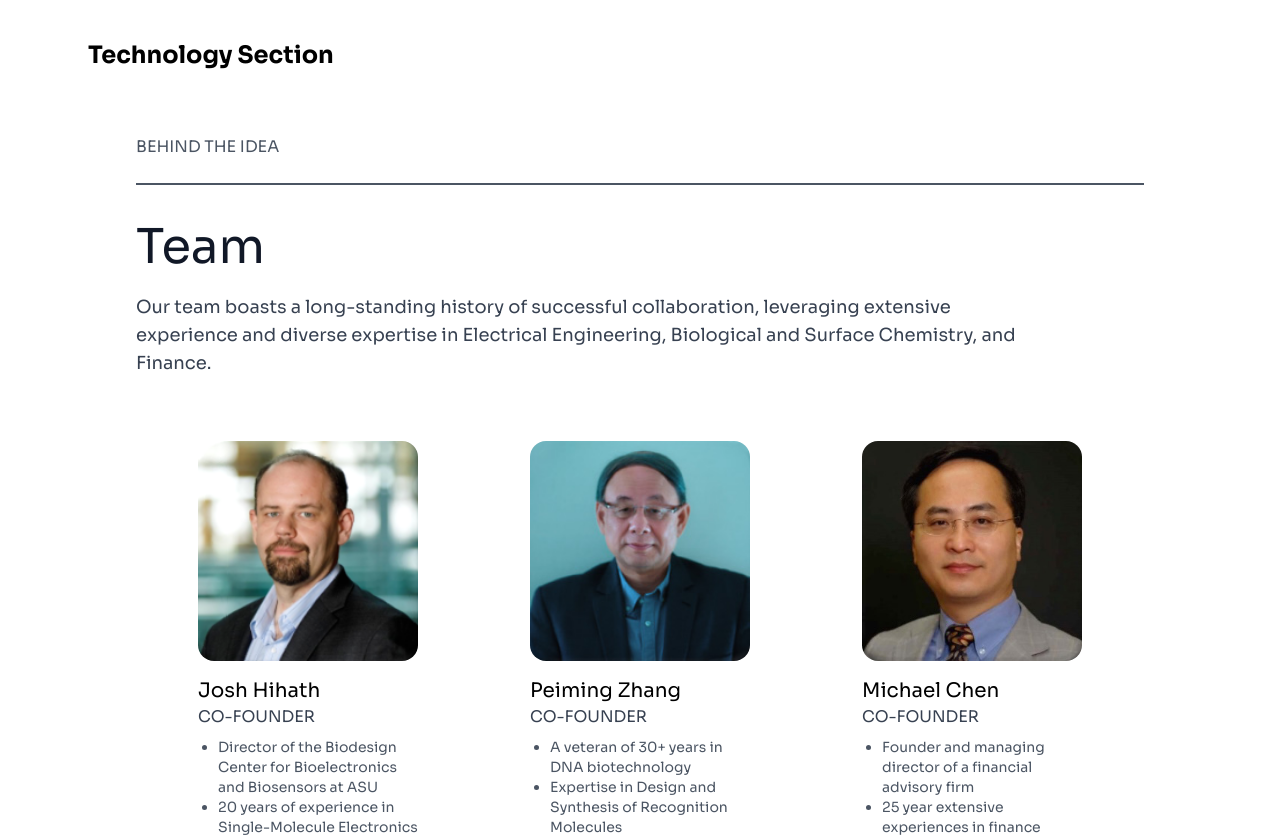
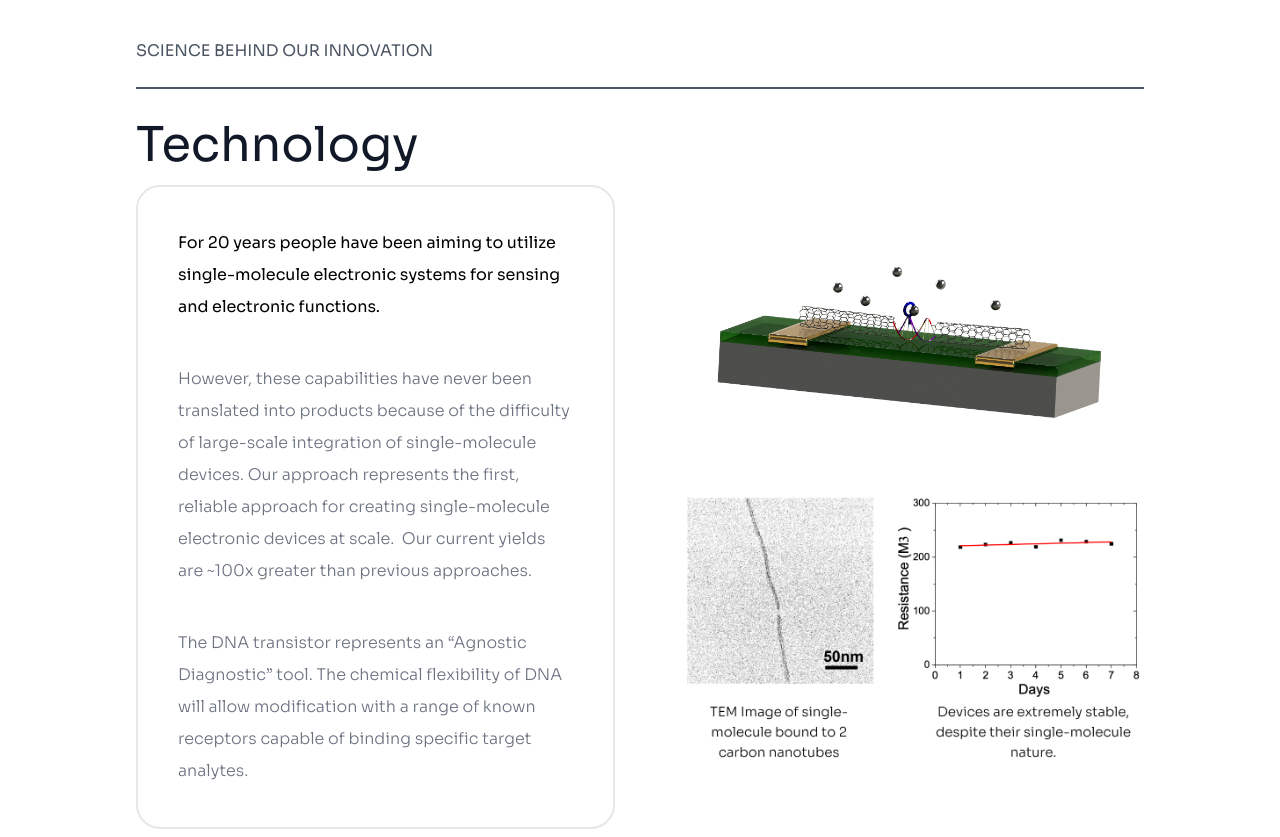
Before and after one commit to ericcxie/dnabiotronix-web, a Next.js app: page / in a window 1280 px wide. Shown: the part 880-1717 px from the top of the page. Built offline with nearby package versions, Linux system fonts and the light colour scheme.

Commit message:
Add technology section

```diff
--- a/components/UI/ArticleCard.tsx
+++ b/components/UI/ArticleCard.tsx
@@ -53,7 +53,7 @@ const ArticleCard: React.FC<ArticleCardProps> = ({
       </AnimatePresence>
       <a
         href={readMoreLink}
-        className="text-gray-600 flex uppercase hover:underline absolute bottom-2 right-3 mb-4 mr-4"
+        className="text-gray-600 flex uppercase hover:underline absolute bottom-2 right-1 lg:right-3 mb-4 mr-4"
         target="_blank"
         rel="noreferrer"
       >
@@ -63,7 +63,7 @@ const ArticleCard: React.FC<ArticleCardProps> = ({
         </span>
       </a>
       {numArticles > 1 && (
-        <div className="space-x-4 absolute bottom-4 left-6">
+        <div className="space-x-4 absolute bottom-5 left-6">
           <BackwardButton onClick={onBackwardClick} />
           <ForwardButton onClick={onForwardClick} />
         </div>
--- a/components/UI/buttons/BackwardButton.tsx
+++ b/components/UI/buttons/BackwardButton.tsx
@@ -7,8 +7,7 @@ interface BackwardButtonProps {
 const BackwardButton: React.FC<BackwardButtonProps> = ({ onClick }) => {
   const baseClass =
     "inline-block rounded-full p-3 focus:outline-none focus:ring";
-  const baseVariant =
-    "bg-[#D9D9D9] text-black hover:bg-[#bebebe] active:text-indigo-500";
+  const baseVariant = "bg-[#D9D9D9] text-black hover:bg-[#bebebe]";
 
   return (
     <button className={`${baseClass} ${baseVariant}`} onClick={onClick}>
--- a/components/UI/buttons/ForwardButton.tsx
+++ b/components/UI/buttons/ForwardButton.tsx
@@ -7,8 +7,7 @@ interface ForwardButtonProps {
 const ForwardButton: React.FC<ForwardButtonProps> = ({ onClick }) => {
   const baseClass =
     "inline-block rounded-full p-3 focus:outline-none focus:ring";
-  const baseVariant =
-    "bg-[#D9D9D9] text-black hover:bg-[#bebebe] active:text-indigo-500";
+  const baseVariant = "bg-[#D9D9D9] text-black hover:bg-[#bebebe]";
 
   return (
     <button className={`${baseClass} ${baseVariant}`} onClick={onClick}>
--- /dev/null
+++ b/components/data/technologyData.ts
@@ -0,0 +1,10 @@
+export const technologyData = [
+  {
+    paragraph1:
+      "For 20 years people have been aiming to utilize single-molecule electronic systems for sensing and electronic functions. ",
+    paragraph2:
+      "However, these capabilities have never been translated into products because of the difficulty of large-scale integration of single-molecule devices. Our approach represents the first, reliable approach for creating single-molecule electronic devices at scale.  Our current yields are ~100x greater than previous approaches.",
+    paragraph3:
+      "The DNA transistor represents an “Agnostic Diagnostic” tool. The chemical flexibility of DNA will allow modification with a range of known receptors capable of binding specific target analytes.",
+  },
+];
--- a/components/sections/Connect.tsx
+++ b/components/sections/Connect.tsx
@@ -17,7 +17,7 @@ const Contact: React.FC = () => {
     <section id="contact" className="max-w-screen-2xl mx-auto">
       <div className="container mx-auto px-4 xl:px-20 py-8">
         <SectionHeader text="Reach Out" />
-        <h1 className="text-5xl leading-tight text-gray-900 mb-4">
+        <h1 className="text-4xl lg:text-5xl leading-tight text-gray-900 mb-4">
           Contact Us
         </h1>
         <div className="grid grid-cols-1 gap-x-16 gap-y-8 lg:grid-cols-5">
@@ -133,7 +133,7 @@ const ContactForm: React.FC = () => {
               onFocus={() => setSubmitted(false)}
               value={formik.values.name}
             />
-            <span className="cursor-text text-md text-gray-500 dark:text-pf-light text-opacity-80 absolute left-0 -top-1 mx-1 px-2 transition duration-200 input-text">
+            <span className="cursor-text text-md text-gray-500 dark:text-pf-light text-opacity-80 absolute left-0 top-0 mx-1 px-2 transition duration-200 input-text">
               Name
             </span>
           </label>
@@ -156,7 +156,7 @@ const ContactForm: React.FC = () => {
               onFocus={() => setSubmitted(false)}
               value={formik.values.email}
             />
-            <span className="cursor-text text-md text-gray-500 dark:text-pf-light text-opacity-80 absolute left-0 -top-1 mx-1 px-2 transition duration-200 input-text">
+            <span className="cursor-text text-md text-gray-500 dark:text-pf-light text-opacity-80 absolute left-0 top-0 mx-1 px-2 transition duration-200 input-text">
               Email address
             </span>
           </label>
@@ -200,7 +200,7 @@ const ContactForm: React.FC = () => {
           <div className="relative group mt-2">
             <button
               type="submit"
-              className="transition-colors border duration-300 relative text-sm lg:text-md inline-flex w-full items-center justify-center rounded-xl shadow-light-button dark:shadow-none active:shadow-inner bg-white dark:bg-darkmode px-5 py-3 text-gray-600 dark:text-gray-200"
+              className="transition-colors border duration-300 relative hover:bg-[#D9D9D9] text-sm lg:text-md inline-flex w-full items-center justify-center rounded-xl shadow-light-button dark:shadow-none active:shadow-inner bg-white dark:bg-darkmode px-5 py-3 text-gray-600 dark:text-gray-200"
             >
               <span className="text-gray-500">Send message</span>
             </button>
--- a/components/sections/Team.tsx
+++ b/components/sections/Team.tsx
@@ -7,9 +7,11 @@ const Team: React.FC = () => {
     <div className="container mx-auto px-4 xl:px-20 py-8">
       <SectionHeader text="Behind The Idea" />
       <div className="text-start mb-12 ">
-        <h1 className="text-5xl leading-tight text-gray-900 mb-4">Team</h1>
+        <h1 className="text-4xl lg:text-5xl leading-tight text-gray-900 mb-4">
+          Team
+        </h1>
         <div className="max-w-4xl">
-          <p className="text-gray-700 text-md md:text-lg">
+          <p className="text-gray-600 font-light text-md md:text-lg">
             Our team boasts a long-standing history of successful collaboration,
             leveraging extensive experience and diverse expertise in Electrical
             Engineering, Biological and Surface Chemistry, and Finance.
--- a/components/sections/Technology.tsx
+++ b/components/sections/Technology.tsx
@@ -1,7 +1,34 @@
+import SectionHeader from "../common/Header";
+import { technologyData } from "../data/technologyData";
+
 const Technology: React.FC = () => {
+  const { paragraph1, paragraph2, paragraph3 } = technologyData[0];
+
   return (
-    <div className="bg-white p-8 text-black">
-      <h1 className="text-2xl font-bold">Technology Section</h1>
+    <div className="container mx-auto px-4 xl:px-20 py-8">
+      <SectionHeader text="Science Behind Our Innovation" />
+      <h1 className="text-4xl lg:text-5xl leading-tight text-gray-900 mb-4">
+        Technology
+      </h1>
+      <div className="flex flex-col md:flex-row space-x-0 md:space-x-14">
+        <div className="border-2 rounded-3xl p-6 lg:p-10 space-y-4 lg:space-y-10 w-full md:w-1/2 leading-8 flex flex-col justify-center">
+          <p className="text-black">{paragraph1}</p>
+          <p className="text-gray-500 font-light">{paragraph2}</p>
+          <p className="text-gray-500 font-light">{paragraph3}</p>
+        </div>
+        <div className="w-full md:w-1/2 flex flex-col items-center lg:space-y-10 justify-center mt-8 md:mt-0">
+          <img
+            src="/assets/img/technology_1.png"
+            alt="Tech 1"
+            className="mb-4 px-8"
+          />
+          <img
+            src="/assets/img/technology_2.png"
+            alt="Tech 2"
+            className="pl-4"
+          />
+        </div>
+      </div>
     </div>
   );
 };
--- a/styles/globals.css
+++ b/styles/globals.css
@@ -1,5 +1,4 @@
-@import url("https://fonts.googleapis.com/css2?family=Inter:wght@400;500;600;700&display=swap");
-@import url("https://fonts.googleapis.com/css2?family=Inter:wght@400;500;600;700&family=Sora:wght@400;500;600;700&display=swap");
+@import url("https://fonts.googleapis.com/css2?family=Sora:wght@300;400;500;600;700&display=swap");
 
 @tailwind base;
 @tailwind components;
--- a/tailwind.config.js
+++ b/tailwind.config.js
@@ -11,8 +11,10 @@ module.exports = {
   theme: {
     extend: {
       fontFamily: {
-        inter: ["Inter", "sans-serif"],
         sora: ["Sora", "sans-serif"],
+      },
+      fontWeight: {
+        light: 300,
       },
       backgroundImage: {
         "hero-pattern": "url('/assets/SH_doublehelix_01.svg')",
```
Also changed, not shown: public/assets/img/technology_1.png (added), public/assets/img/technology_2.png (added).
